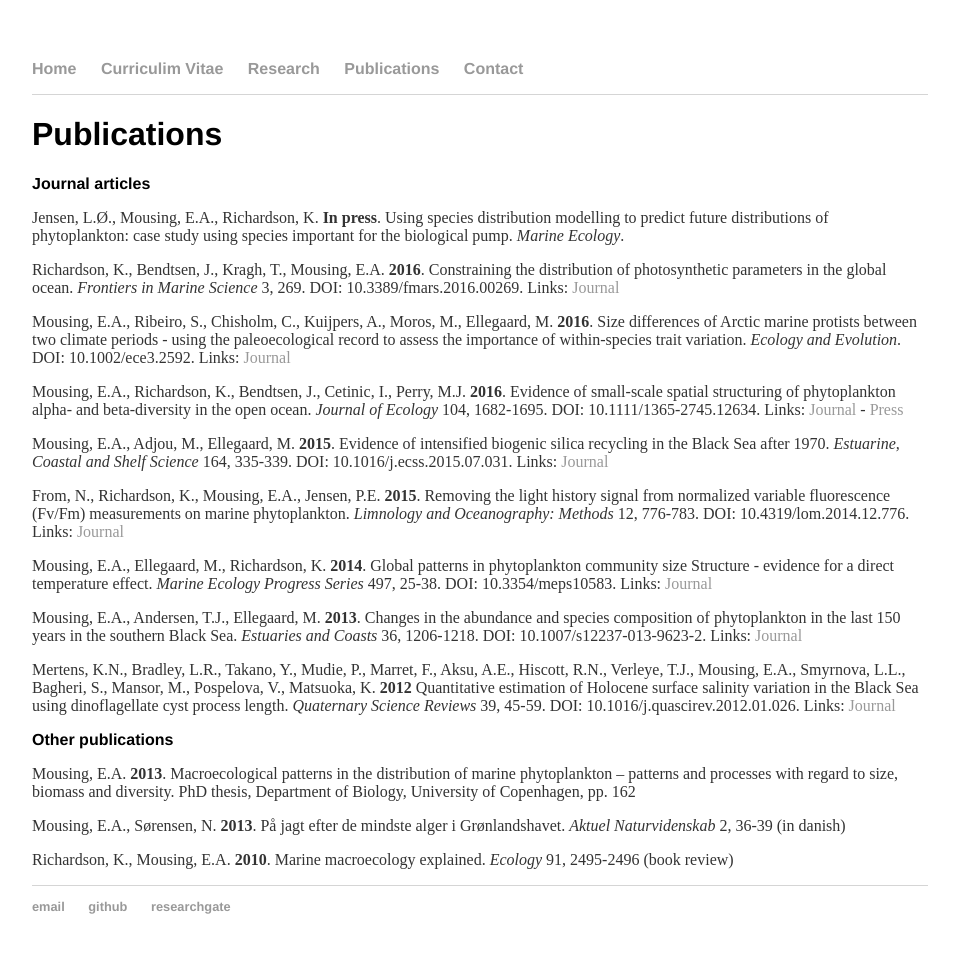
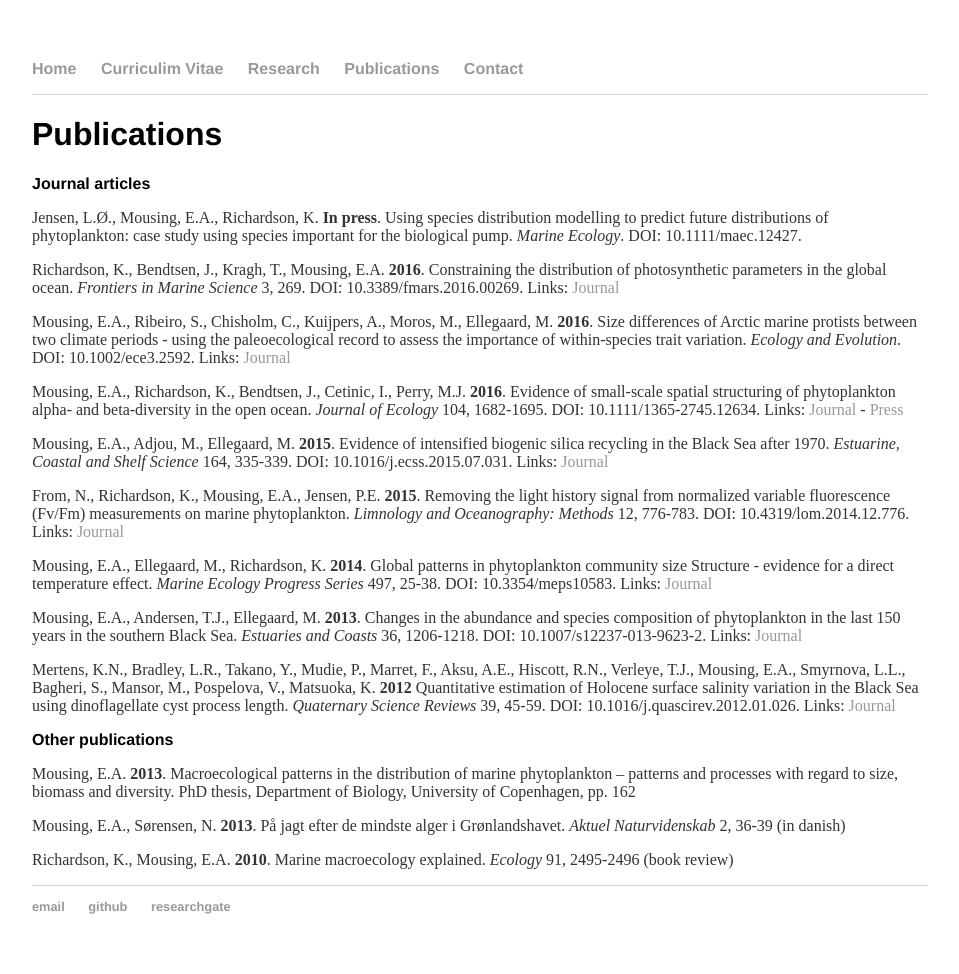
Before and after one commit to eamousing/eamousing.github.io, a Jekyll site: the page built from publications.html, in a window 1280 px wide. Shown: the whole page, without its empty margins (160-1119 px from the left). Built offline with Jekyll 4.4.1, drawn with Linux system fonts in a browser that asks for light colours; Markdown is read by kramdown in place of the engine named in the settings.

Commit message:
Update publications.html

```diff
--- a/publications.html
+++ b/publications.html
@@ -5,7 +5,7 @@
 <div class="blurb">
 	<h1>Publications</h1>
     <h2>Journal articles</h2>
-    <p>Jensen, L.Ø., Mousing, E.A., Richardson, K. <b>In press</b>. Using species distribution modelling to predict future distributions of phytoplankton: case study using species important for the biological pump. <i>Marine Ecology</i>.</p>
+    <p>Jensen, L.Ø., Mousing, E.A., Richardson, K. <b>In press</b>. Using species distribution modelling to predict future distributions of phytoplankton: case study using species important for the biological pump. <i>Marine Ecology</i>. DOI: 10.1111/maec.12427.</p>
     <p>Richardson, K., Bendtsen, J., Kragh, T., Mousing, E.A. <b>2016</b>. Constraining the distribution of photosynthetic parameters in the global ocean. <i>Frontiers in Marine Science</i> 3, 269. DOI: 10.3389/fmars.2016.00269.
         Links: <a href="http://journal.frontiersin.org/article/10.3389/fmars.2016.00269/abstract">Journal</a></p>
     <p>Mousing, E.A., Ribeiro, S., Chisholm, C., Kuijpers, A., Moros, M., Ellegaard, M. <b>2016</b>. Size differences of Arctic marine protists between two climate periods - using the paleoecological record to assess the importance of within-species trait variation. <i>Ecology and Evolution</i>. DOI: 10.1002/ece3.2592.
```
